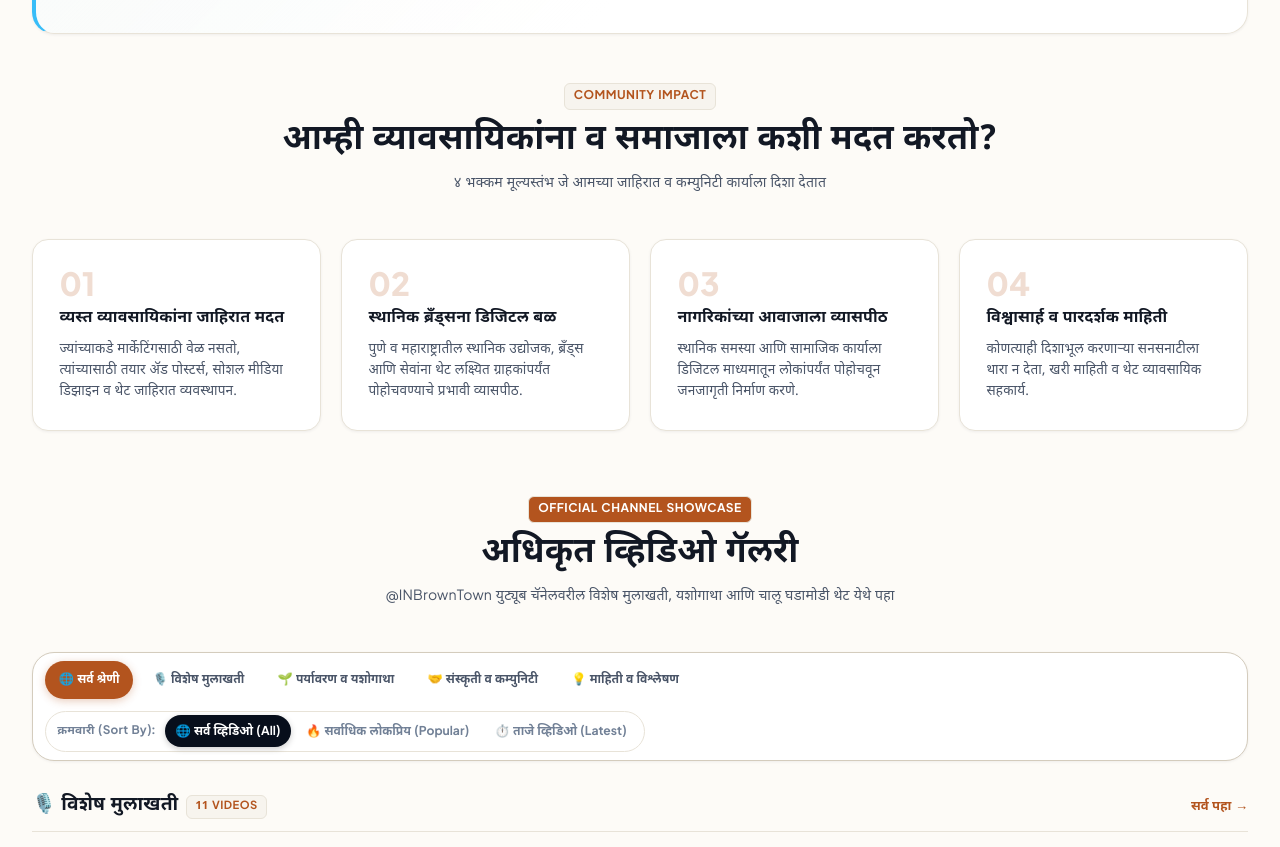
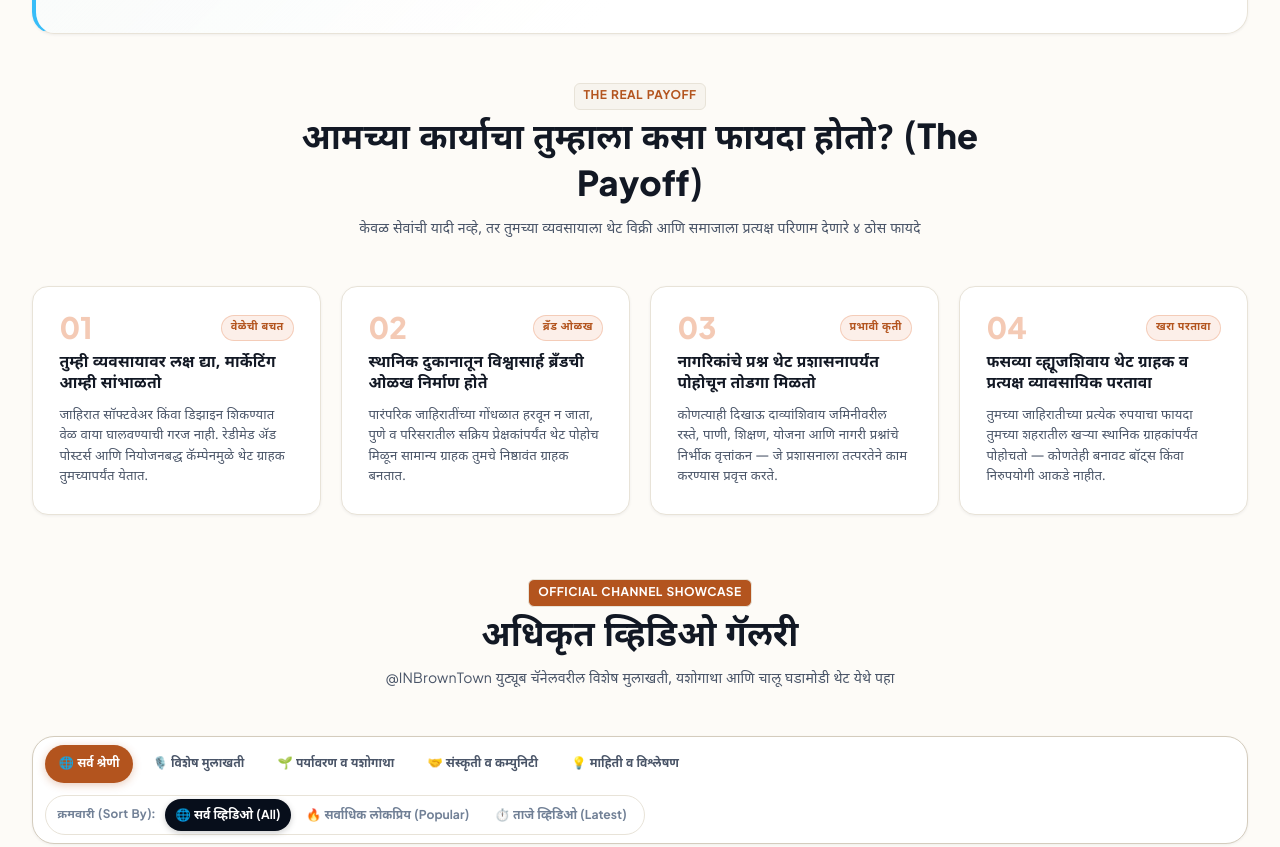
Before and after one commit to therohanmane/BrownTown, a plain HTML site: page index.html in a window 1280 px wide. Shown: the part 2397-3244 px from the top of the page. Drawn offline with Linux system fonts and the light colour scheme.

Commit message:
feat(content): rewrite How We Help to focus purely on tangible outcomes and payoffs, eliminate overlap with What We Do, and add trust badge to partner form

```diff
--- a/css/showcase.css
+++ b/css/showcase.css
@@ -960,25 +960,46 @@
   border-color: var(--brand-brown-600);
 }
 
+.pillar-card-header {
+  display: flex;
+  align-items: center;
+  justify-content: space-between;
+  gap: 0.5rem;
+}
+
 .pillar-number {
-  font-size: 2rem;
+  font-size: 1.85rem;
   font-weight: 900;
-  color: rgba(179, 84, 30, 0.2);
+  color: rgba(224, 102, 42, 0.35);
   line-height: 1;
   font-family: var(--font-sans);
 }
 
+.pillar-impact-badge {
+  font-size: 0.68rem;
+  font-weight: 800;
+  letter-spacing: 0.04em;
+  padding: 0.18rem 0.55rem;
+  border-radius: var(--radius-full);
+  background: rgba(224, 102, 42, 0.1);
+  color: var(--brand-brown-600);
+  border: 1px solid rgba(224, 102, 42, 0.25);
+  text-transform: uppercase;
+}
+
 .pillar-title {
-  font-size: clamp(1rem, 1.2vw, 1.15rem);
+  font-size: clamp(0.98rem, 1.2vw, 1.12rem);
   font-weight: 700;
   color: var(--text-primary);
-  line-height: 1.3;
+  line-height: 1.35;
+  margin: 0;
 }
 
 .pillar-desc {
-  font-size: 0.85rem;
+  font-size: clamp(0.82rem, 0.95vw, 0.88rem);
   color: var(--text-secondary);
   line-height: 1.55;
+  margin: 0;
 }
 
 /* =========================================================================
@@ -1832,7 +1853,21 @@
   font-size: clamp(0.86rem, 1vw, 0.95rem);
   color: #94a3b8;
   line-height: 1.6;
-  margin-bottom: 1.5rem;
+  margin-bottom: 1rem;
+}
+
+.work-trust-strip {
+  display: inline-flex;
+  align-items: center;
+  gap: 0.45rem;
+  background: rgba(16, 185, 129, 0.1);
+  border: 1px solid rgba(52, 211, 153, 0.3);
+  padding: 0.35rem 0.75rem;
+  border-radius: var(--radius-full);
+  margin-bottom: 1.25rem;
+  font-size: 0.76rem;
+  font-weight: 700;
+  color: #6ee7b7;
 }
 
 .work-perks-list {
--- a/js/channel.js
+++ b/js/channel.js
@@ -907,12 +907,12 @@ const Channel = {
     const sec = document.getElementById('how-we-help');
     if (!sec) return;
 
-    const pillars = window.INB_BRAND_DATA.pillars;
+    const pillars = window.INB_BRAND_DATA.pillars || [];
 
     sec.innerHTML = `
       <div class="container">
         <div class="section-heading-center">
-          <span class="badge badge-category">COMMUNITY IMPACT</span>
+          <span class="badge badge-category">THE REAL PAYOFF</span>
           <h2 class="section-heading-title">${this.t('howWeHelpTitle')}</h2>
           <p class="section-heading-sub">${this.t('howWeHelpSub')}</p>
         </div>
@@ -920,7 +920,10 @@ const Channel = {
         <div class="pillars-grid">
           ${pillars.map(p => `
             <div class="pillar-card">
-              <div class="pillar-number">${p.number}</div>
+              <div class="pillar-card-header">
+                <span class="pillar-number">${p.number}</span>
+                ${p.badge ? `<span class="pillar-impact-badge">${this.getI18n(p.badge)}</span>` : ''}
+              </div>
               <h3 class="pillar-title">${this.getI18n(p.title)}</h3>
               <p class="pillar-desc">${this.getI18n(p.desc)}</p>
             </div>
@@ -1246,6 +1249,11 @@ const Channel = {
             <h2 class="work-title">${this.t('workTitle')}</h2>
             <p class="work-sub">${this.t('workSub')}</p>
 
+            <div class="work-trust-strip">
+              <span class="trust-shield">🛡️</span>
+              <span class="trust-text">100% Verified Community Reach • Pune HQ & Maharashtra • Direct Local Inquiries</span>
+            </div>
+
             <div class="work-perks-list">
               <div class="perk-item">
                 <span class="perk-icon">🎯</span>
--- a/js/config.js
+++ b/js/config.js
@@ -48,9 +48,9 @@ window.INB_I18N = {
     contentGroupTitle: 'पत्रकारिता, मुलाखती व कम्युनिटी कंटेंट',
     contentGroupSub: 'सुश्री आयेशा सय्यद यांचे ऑन-ग्राउंड वृत्तांकन, विशेष मुलाखती आणि सामाजिक विश्लेषण',
 
-    // How We Help
-    howWeHelpTitle: 'आम्ही व्यावसायिकांना व समाजाला कशी मदत करतो?',
-    howWeHelpSub: '४ भक्कम मूल्यस्तंभ जे आमच्या जाहिरात व कम्युनिटी कार्याला दिशा देतात',
+    // How We Help (The Payoff & Tangible Outcomes)
+    howWeHelpTitle: 'आमच्या कार्याचा तुम्हाला कसा फायदा होतो? (The Payoff)',
+    howWeHelpSub: 'केवळ सेवांची यादी नव्हे, तर तुमच्या व्यवसायाला थेट विक्री आणि समाजाला प्रत्यक्ष परिणाम देणारे ४ ठोस फायदे',
 
     // Content Showcase
     contentTitle: 'आमच्या चॅनेलवरील प्रमुख कंटेंट',
@@ -153,9 +153,9 @@ window.INB_I18N = {
     contentGroupTitle: 'पत्रकारिता, साक्षात्कार व कम्युनिटी कंटेंट',
     contentGroupSub: 'सुश्री आयेशा सय्यद द्वारा ऑन-कैमरा ग्राउंड साक्षात्कार, नागरिक विश्लेषण व प्रेरक वृत्तचित्र',
 
-    // How We Help
-    howWeHelpTitle: 'हम व्यापारियों और समाज की कैसे मदद करते हैं?',
-    howWeHelpSub: '४ आधारभूत मूल्य जो हमारी विज्ञापन व कम्युनिटी सेवाओं को दिशा प्रदान करते हैं',
+    // How We Help (The Payoff & Tangible Outcomes)
+    howWeHelpTitle: 'हमारे कार्य से आपको क्या ठोस लाभ मिलता है? (The Payoff)',
+    howWeHelpSub: 'सिर्फ सेवाओं की सूची नहीं, बल्कि आपके व्यवसाय को सीधी वृद्धि और समाज को वास्तविक परिणाम देने वाले ४ बड़े लाभ',
 
     // Content Showcase
     contentTitle: 'चैनल पर मिलने वाला प्रमुख कंटेंट',
@@ -260,9 +260,9 @@ window.INB_I18N = {
     contentGroupTitle: 'Our Journalism & Content (For Viewers)',
     contentGroupSub: 'On-camera field interviews, civic investigations, and inspirational changemaker dialogues hosted by Ms. Ayesha Sayyad',
 
-    // How We Help
-    howWeHelpTitle: 'How We Help Businesses & Community',
-    howWeHelpSub: '4 foundational pillars that guide our advertising services and community publishing',
+    // How We Help (The Payoff & Tangible Outcomes)
+    howWeHelpTitle: 'The Real Impact: How We Help You Win',
+    howWeHelpSub: 'Not just a list of services, but 4 tangible outcomes delivering real business growth and genuine community change',
 
     // Content Showcase
     contentTitle: 'Content You’ll Find Here',
--- a/js/data.js
+++ b/js/data.js
@@ -95,46 +95,66 @@ window.INB_BRAND_DATA = {
     return [...this.businessServices, ...this.journalismContent];
   },
 
-  // 4 Community Pillars
+  // 4 Core Outcomes & Tangible Impact (How We Help = The Payoff & Real-World Benefits)
   pillars: [
     {
       id: 'pil-1',
       number: '01',
-      title: { mr: 'व्यस्त व्यावसायिकांना जाहिरात मदत', hi: 'व्यस्त व्यापारियों को आसान विज्ञापन', en: 'Turnkey Ads for Busy People' },
+      badge: { mr: 'वेळेची बचत', hi: 'समय की बचत', en: 'Time Freedom' },
+      title: {
+        mr: 'तुम्ही व्यवसायावर लक्ष द्या, मार्केटिंग आम्ही सांभाळतो',
+        hi: 'आप व्यापार संभालें, मार्केटिंग हम संभालेंगे',
+        en: 'You Focus on Your Business, We Handle the Marketing'
+      },
       desc: {
-        mr: 'ज्यांच्याकडे मार्केटिंगसाठी वेळ नसतो, त्यांच्यासाठी तयार ॲड पोस्टर्स, सोशल मीडिया डिझाइन व थेट जाहिरात व्यवस्थापन.',
-        hi: 'जिनके पास प्रचार के लिए समय नहीं है, उनके लिए रेडीमेड विज्ञापन पोस्टर्स, बैनर और सोशल मीडिया कैंपेन।',
-        en: 'Complete done-for-you advertising and creative promotional posters for busy shopkeepers and business owners.'
+        mr: 'जाहिरात सॉफ्टवेअर किंवा डिझाइन शिकण्यात वेळ वाया घालवण्याची गरज नाही. रेडीमेड ॲड पोस्टर्स आणि नियोजनबद्ध कॅम्पेनमुळे थेट ग्राहक तुमच्यापर्यंत येतात.',
+        hi: 'विज्ञापन सॉफ्टवेयर सीखने या डिज़ाइनिंग में समय गंवाने की ज़रूरत नहीं। रेडीमेड एड्स और सुनियोजित कैंपेन से ग्राहक सीधे आप तक पहुँचते हैं।',
+        en: 'Zero wasted hours figuring out design tools or complex ad platforms. We deliver ready-to-publish campaigns that bring direct foot traffic and customer inquiries.'
       }
     },
     {
       id: 'pil-2',
       number: '02',
-      title: { mr: 'स्थानिक ब्रँड्सना डिजिटल बळ', hi: 'स्थानीय ब्रांड्स को डिजिटल ताकत', en: 'Amplifying Local Brands' },
+      badge: { mr: 'ब्रँड ओळख', hi: 'ब्रांड पहचान', en: 'Instant Credibility' },
+      title: {
+        mr: 'स्थानिक दुकानातून विश्वासार्ह ब्रँडची ओळख निर्माण होते',
+        hi: 'स्थानीय दुकान से विश्वसनीय ब्रांड की पहचान बनती है',
+        en: 'From Neighborhood Shop to Recognized Local Brand'
+      },
       desc: {
-        mr: 'पुणे व महाराष्ट्रातील स्थानिक उद्योजक, ब्रँड्स आणि सेवांना थेट लक्ष्यित ग्राहकांपर्यंत पोहोचवण्याचे प्रभावी व्यासपीठ.',
-        hi: 'पुणे व महाराष्ट्र के स्थानीय व्यवसायों और ब्रांड्स को लक्षित ग्राहकों तक पहुँचाने का विश्वसनीय मंच।',
-        en: 'Helping local merchants, startups, and services gain organic visibility and targeted customer reach.'
+        mr: 'पारंपरिक जाहिरातींच्या गोंधळात हरवून न जाता, पुणे व परिसरातील सक्रिय प्रेक्षकांपर्यंत थेट पोहोच मिळून सामान्य ग्राहक तुमचे निष्ठावंत ग्राहक बनतात.',
+        hi: 'पारंपरिक विज्ञापनों की भीड़ से अलग, पुणे व आसपास के सक्रिय दर्शकों तक सीधी पहुंच पाकर सामान्य दर्शक आपके स्थायी ग्राहक बनते हैं।',
+        en: 'Stand out from noisy generic advertising. Get featured across active regional channels, turning casual community viewers into loyal repeat customers.'
       }
     },
     {
       id: 'pil-3',
       number: '03',
-      title: { mr: 'नागरिकांच्या आवाजाला व्यासपीठ', hi: 'नागरिकों की आवाज़ को मंच', en: 'Amplifying Community Voices' },
+      badge: { mr: 'प्रभावी कृती', hi: 'ठोस असर', en: 'Civic Action' },
+      title: {
+        mr: 'नागरिकांचे प्रश्न थेट प्रशासनापर्यंत पोहोचून तोडगा मिळतो',
+        hi: 'नागरिकों की समस्याएं सीधे प्रशासन तक पहुँचकर हल होती हैं',
+        en: 'Citizen Issues Get Heard & Drive Real Ground Action'
+      },
       desc: {
-        mr: 'स्थानिक समस्या आणि सामाजिक कार्याला डिजिटल माध्यमातून लोकांपर्यंत पोहोचवून जनजागृती निर्माण करणे.',
-        hi: 'स्थानीय मुद्दों और सामाजिक प्रयासों को डिजिटल माध्यम से जन-जन तक पहुँचाना।',
-        en: 'Giving citizens and grassroots initiatives a trusted digital platform to share their stories.'
+        mr: 'कोणत्याही दिखाऊ दाव्यांशिवाय जमिनीवरील रस्ते, पाणी, शिक्षण, योजना आणि नागरी प्रश्नांचे निर्भीक वृत्तांकन — जे प्रशासनाला तत्परतेने काम करण्यास प्रवृत्त करते.',
+        hi: 'बिना किसी लाग-लपेट के ज़मीनी सड़कों, पानी, शिक्षा, योजनाओं और जन-मुद्दों की निर्भीक रिपोर्टिंग — जो प्रशासन को तुरंत कदम उठाने के लिए प्रेरित करती है।',
+        en: 'Fearless on-ground journalism that cuts through PR spin. Unfiltered coverage of infrastructure, civic, and public welfare issues that demands accountability and real action.'
       }
     },
     {
       id: 'pil-4',
       number: '04',
-      title: { mr: 'विश्वासार्ह व पारदर्शक माहिती', hi: 'सत्यापित और पारदर्शी जानकारी', en: 'Authentic & Verified Reach' },
+      badge: { mr: 'खरा परतावा', hi: 'सटीक परिणाम', en: 'Measurable ROI' },
+      title: {
+        mr: 'फसव्या व्ह्यूजशिवाय थेट ग्राहक व प्रत्यक्ष व्यावसायिक परतावा',
+        hi: 'बिना फर्जी व्यूज के सीधा ग्राहक जुड़ाव और ठोस व्यावसायिक लाभ',
+        en: 'Real Local Customers, Zero Vanity Metrics or Fake Reach'
+      },
       desc: {
-        mr: 'कोणत्याही दिशाभूल करणाऱ्या सनसनाटीला थारा न देता, खरी माहिती व थेट व्यावसायिक सहकार्य.',
-        hi: 'बिना किसी सनसनी के, प्रामाणिक जानकारी और पारदर्शी डिजिटल सहयोग की प्रतिबद्धता।',
-        en: 'Committed to authentic community trust, factual integrity, and transparent commercial partnerships.'
+        mr: 'तुमच्या जाहिरातीच्या प्रत्येक रुपयाचा फायदा तुमच्या शहरातील खऱ्या स्थानिक ग्राहकांपर्यंत पोहोचतो — कोणतेही बनावट बॉट्स किंवा निरुपयोगी आकडे नाहीत.',
+        hi: 'आपके विज्ञापन के हर रुपये का सीधा लाभ आपके शहर के वास्तविक स्थानीय ग्राहकों तक पहुँचता है — कोई बॉट्स या निष्प्रभावी आंकड़े नहीं।',
+        en: 'Every rupee of your ad budget reaches genuine local residents living in your target city, not dead bot accounts. Transparent, trackable, and tangible commercial growth.'
       }
     }
   ],
```
